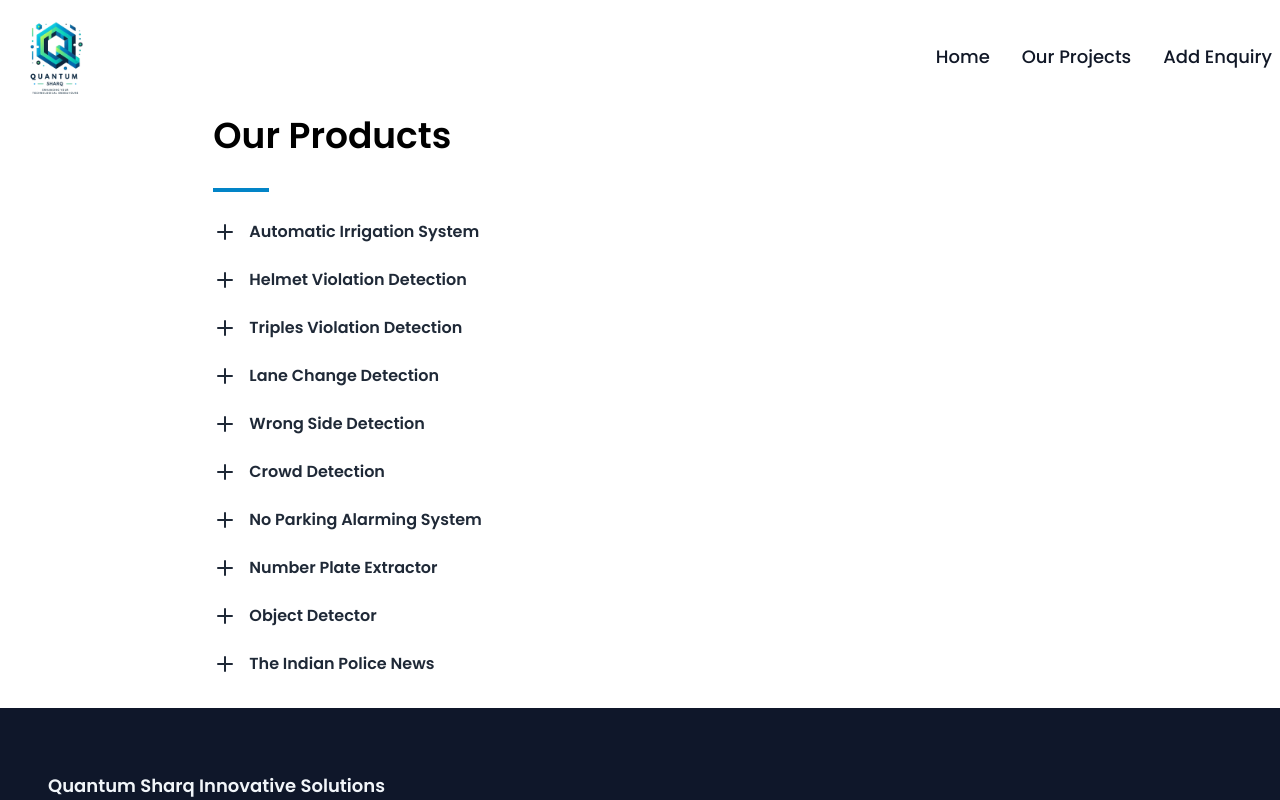
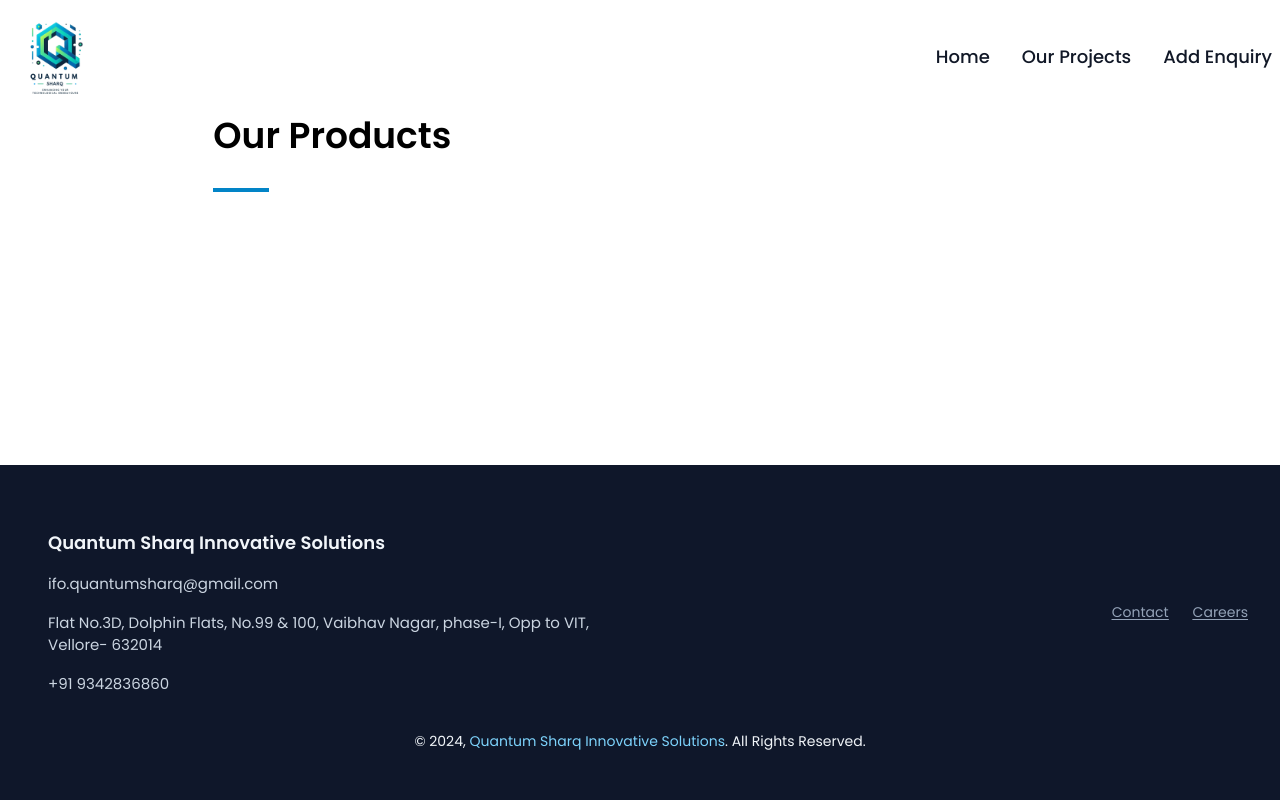
Before and after one commit to svivek19/office-website, a React (Vite) app: page /projects in a window 1280 px wide. Shown: the top 800 px of the page. Built offline with nearby package versions, Linux system fonts and the light colour scheme.

Commit message:
career page apply button added

```diff
--- a/src/pages/Career.jsx
+++ b/src/pages/Career.jsx
@@ -57,6 +57,9 @@ const Career = () => {
                 {job.experience}
               </h4>
               <h5 className="text-base uppercase text-red-700">{job.salary}</h5>
+              <button className="text-start my-2 text-sm text-violet-800 underline underline-offset-2 hover:text-violet-500">
+                Apply
+              </button>
             </div>
           </div>
         </div>
@@ -113,6 +116,9 @@ const Career = () => {
                 {job.experience}
               </h4>
               <h5 className="text-base uppercase text-red-700">{job.salary}</h5>
+              <button className="text-start my-2 text-sm text-violet-800 underline underline-offset-2 hover:text-violet-500">
+                Apply
+              </button>
             </div>
           </div>
         </div>
--- a/src/pages/Projects.jsx
+++ b/src/pages/Projects.jsx
@@ -1,6 +1,6 @@
 import React, { useEffect, useState } from "react";
-import { FiPlus, FiMinus } from "react-icons/fi";
 import projectDetails from "../json/Projects.json";
+import "../App.css";
 
 const data = projectDetails.projectDetails;
 
@@ -29,54 +29,7 @@ const Projects = () => {
         <h1 className="text-4xl font-semibold">Our Products</h1>
         <hr className="w-14 border-2 border-sky-600" />
       </div>
-      <div>
-        {data.map((item, index) => (
-          <div
-            className={`${activeIndex === index ? "active" : ""}`}
-            key={item.id}
-          >
-            <button
-              className="py-3 inline-flex items-center gap-x-3 w-full font-semibold text-start text-gray-800 rounded-lg"
-              onClick={() => toggleItem(index)}
-            >
-              {activeIndex === index ? (
-                <FiMinus size={24} />
-              ) : (
-                <FiPlus size={24} />
-              )}
-              {item.title}
-            </button>
-            <div
-              className={`w-full overflow-hidden transition-[height] duration-300 ${
-                activeIndex === index ? "" : "hidden"
-              }`}
-            >
-              <div className="text-gray-800 flex flex-col space-y-4 text-justify mx-0 md:mx-10">
-                <div>
-                  <h3 className="text-lg font-medium text-sky-600">Overview</h3>
-                  <p className="text-slate-700 mx-6">{item.overview}</p>
-                </div>
-                <div>
-                  <ul>
-                    <li className="text-green-500 text-lg font-medium">
-                      Features
-                    </li>
-                    {item.features.map((list, i) => (
-                      <li key={i} className="mx-6 text-slate-700 blue-tick">
-                        {list}
-                      </li>
-                    ))}
-                  </ul>
-                </div>
-                <div>
-                  <h3 className="text-lg font-medium text-sky-500">Benefits</h3>
-                  <p className="text-slate-700 mx-6">{item.benefits}</p>
-                </div>
-              </div>
-            </div>
-          </div>
-        ))}
-      </div>
+      <div className="grid grid-cols-1 sm:grid-cols-2 lg:grid-cols-3 gap-6"></div>
     </div>
   );
 };
--- a/tailwind.config.js
+++ b/tailwind.config.js
@@ -6,7 +6,7 @@ export default {
       keyframes: {
         fire: {
           "0%, 100%": { transform: "translateY(0)", opacity: 1 },
-          "50%": { transform: "translateY(-10px)", opacity: 0.8 },
+          "50%": { transform: "translateY(-10px)", opacity: 0.6 },
         },
       },
       animation: {
```
Also changed, not shown: src/index.css (+10 -10 lines), src/App.css (line endings or trailing spaces).
